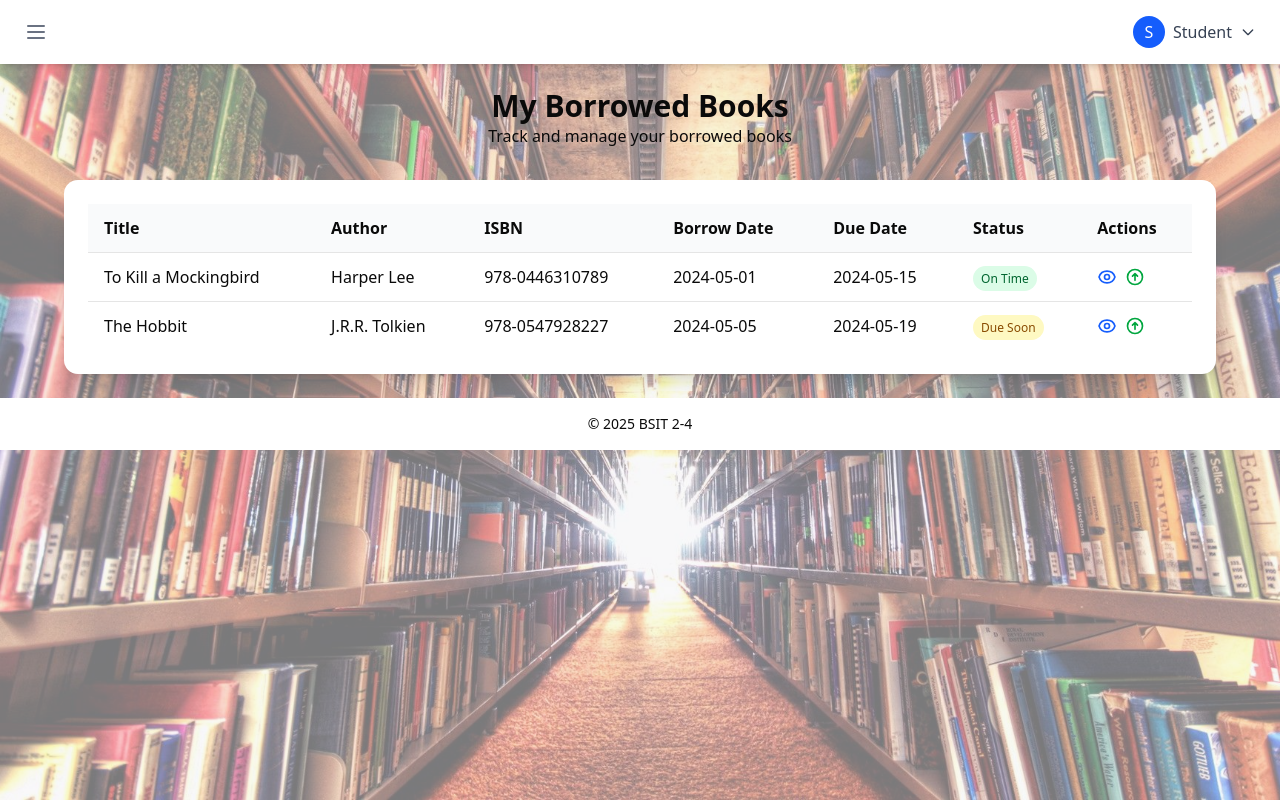
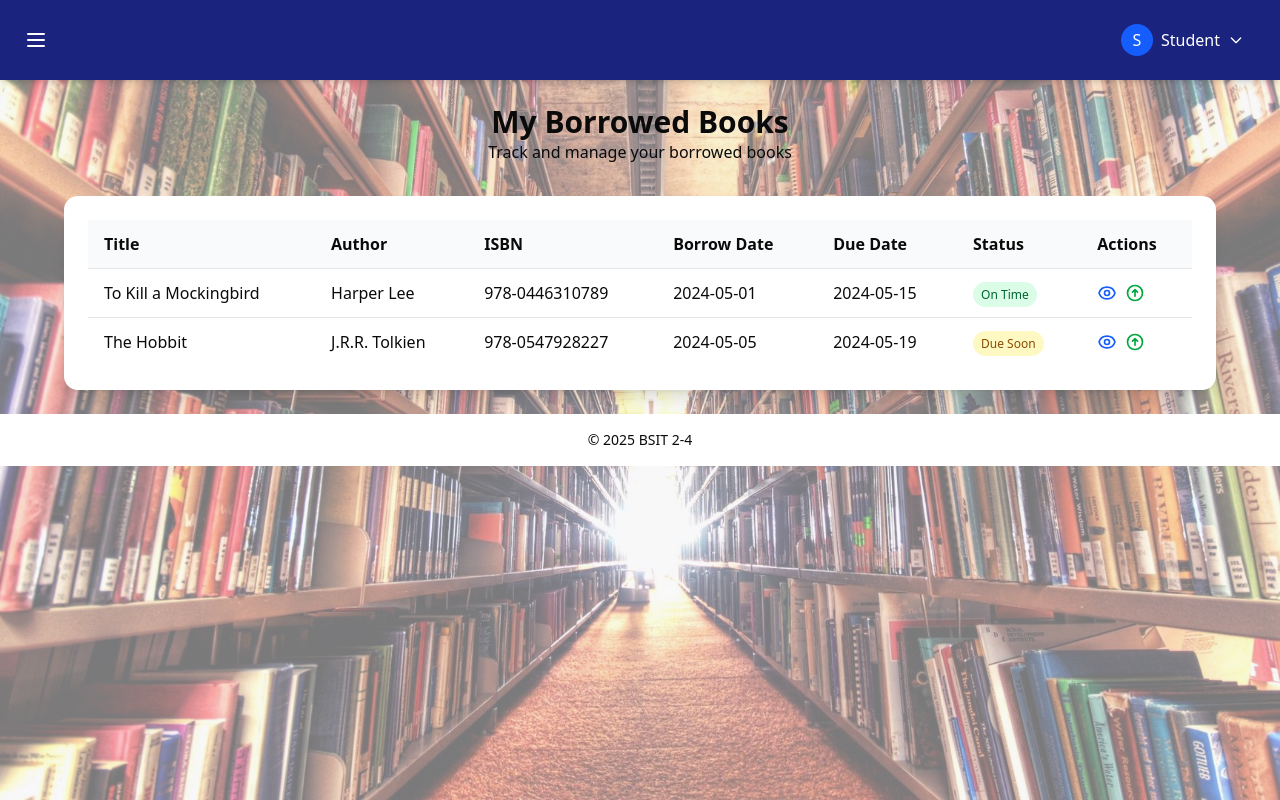
Before and after one commit to rheann04/library_management_system, a Next.js app in the folder library-frontend/: page /student/borrowed-books in a window 1280 px wide. Built offline with nearby package versions, Linux system fonts and the light colour scheme.

Commit message:
Update Admin and Student layouts to change header background color to dark blue and adjust button text colors for improved visibility and user experience.

```diff
--- a/library-frontend/app/components/AdminLayout.js
+++ b/library-frontend/app/components/AdminLayout.js
@@ -56,9 +56,9 @@ export default function AdminLayout({ children }) {
       {/* Main Content */}
       <div className="flex-1 overflow-x-hidden overflow-y-auto relative z-10">
         {/* Top Navigation */}
-        <header className="bg-white shadow-md">
+        <header className="bg-[#1A237E] shadow-md">
           <div className="flex items-center justify-between px-6 py-4">
-            <button onClick={() => setIsSidebarOpen(!isSidebarOpen)} className="text-gray-500">
+            <button onClick={() => setIsSidebarOpen(!isSidebarOpen)} className="text-white hover:text-gray-200">
               <svg className="w-6 h-6" fill="none" stroke="currentColor" viewBox="0 0 24 24">
                 <path strokeLinecap="round" strokeLinejoin="round" strokeWidth="2" d="M4 6h16M4 12h16M4 18h16" />
               </svg>
@@ -66,7 +66,7 @@ export default function AdminLayout({ children }) {
             <div className="relative">
               <button
                 onClick={() => setIsDropdownOpen(!isDropdownOpen)}
-                className="flex items-center space-x-3 text-gray-700 hover:bg-gray-100 px-3 py-2 rounded-md"
+                className="flex items-center space-x-3 text-white hover:bg-blue-800 px-3 py-2 rounded-md"
               >
                 <div className="w-8 h-8 rounded-full bg-indigo-600 text-white flex items-center justify-center font-semibold">
                   A
--- a/library-frontend/app/components/StudentLayout.js
+++ b/library-frontend/app/components/StudentLayout.js
@@ -42,9 +42,9 @@ export default function StudentLayout({ children }) {
       {/* Main Content */}
       <div className="flex-1 overflow-x-hidden overflow-y-auto relative z-10">
         {/* Top Navigation */}
-        <header className="bg-white shadow-md">
+        <header className="bg-[#1A237E] shadow-md">
           <div className="flex items-center justify-between px-6 py-4">
-            <button onClick={() => setIsSidebarOpen(!isSidebarOpen)} className="text-gray-500">
+            <button onClick={() => setIsSidebarOpen(!isSidebarOpen)} className="text-white hover:text-gray-200">
               <svg className="w-6 h-6" fill="none" stroke="currentColor" viewBox="0 0 24 24">
                 <path strokeLinecap="round" strokeLinejoin="round" strokeWidth="2" d="M4 6h16M4 12h16M4 18h16" />
               </svg>
@@ -53,7 +53,7 @@ export default function StudentLayout({ children }) {
             {/* Profile Button */}
             <button
               onClick={() => setIsProfileOpen(!isProfileOpen)}
-              className="flex items-center space-x-2 text-gray-700 hover:text-gray-900"
+              className="flex items-center space-x-2 text-white hover:bg-blue-800 px-3 py-2 rounded-md"
             >
               <div className="w-8 h-8 rounded-full bg-blue-600 flex items-center justify-center text-white">
                 S
```
